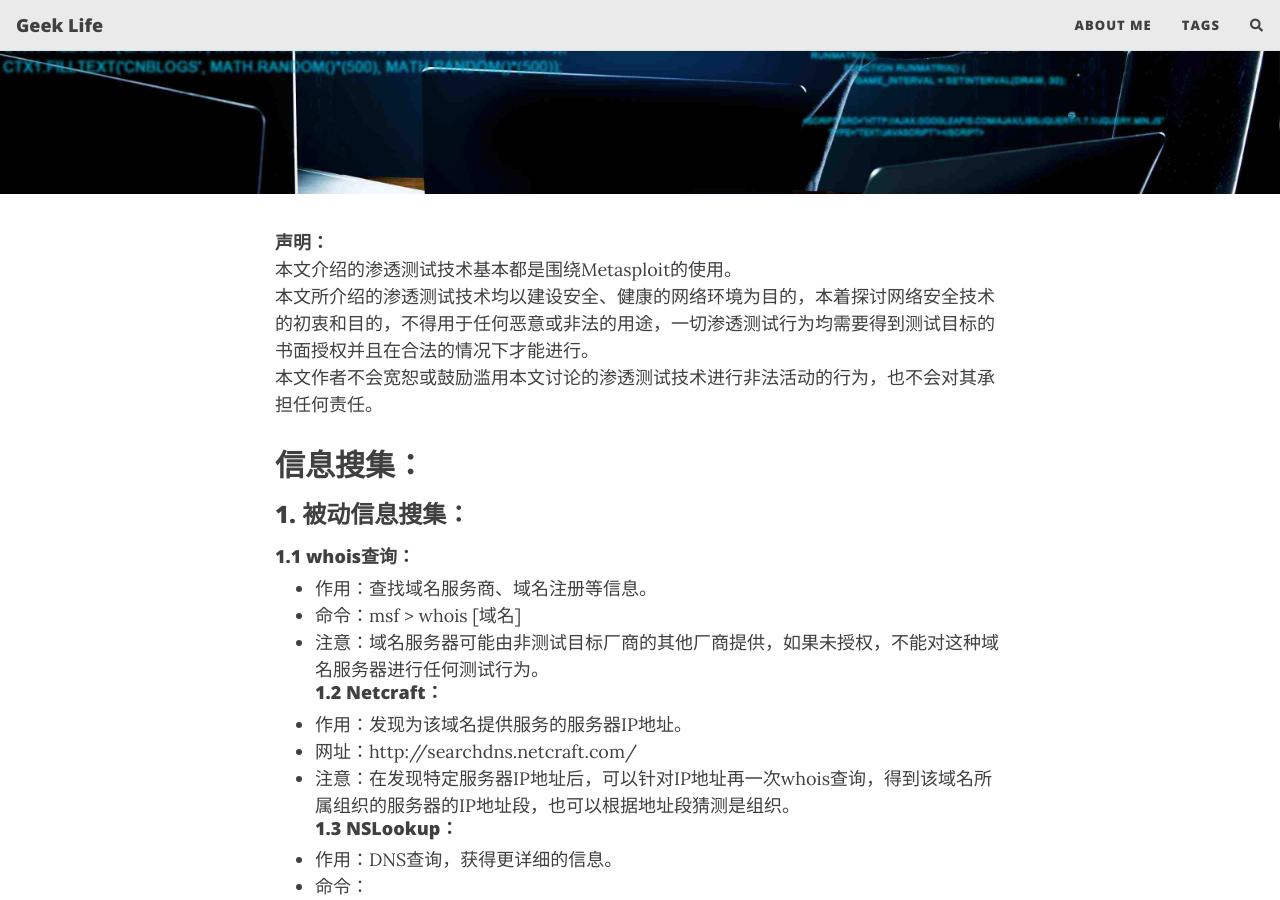
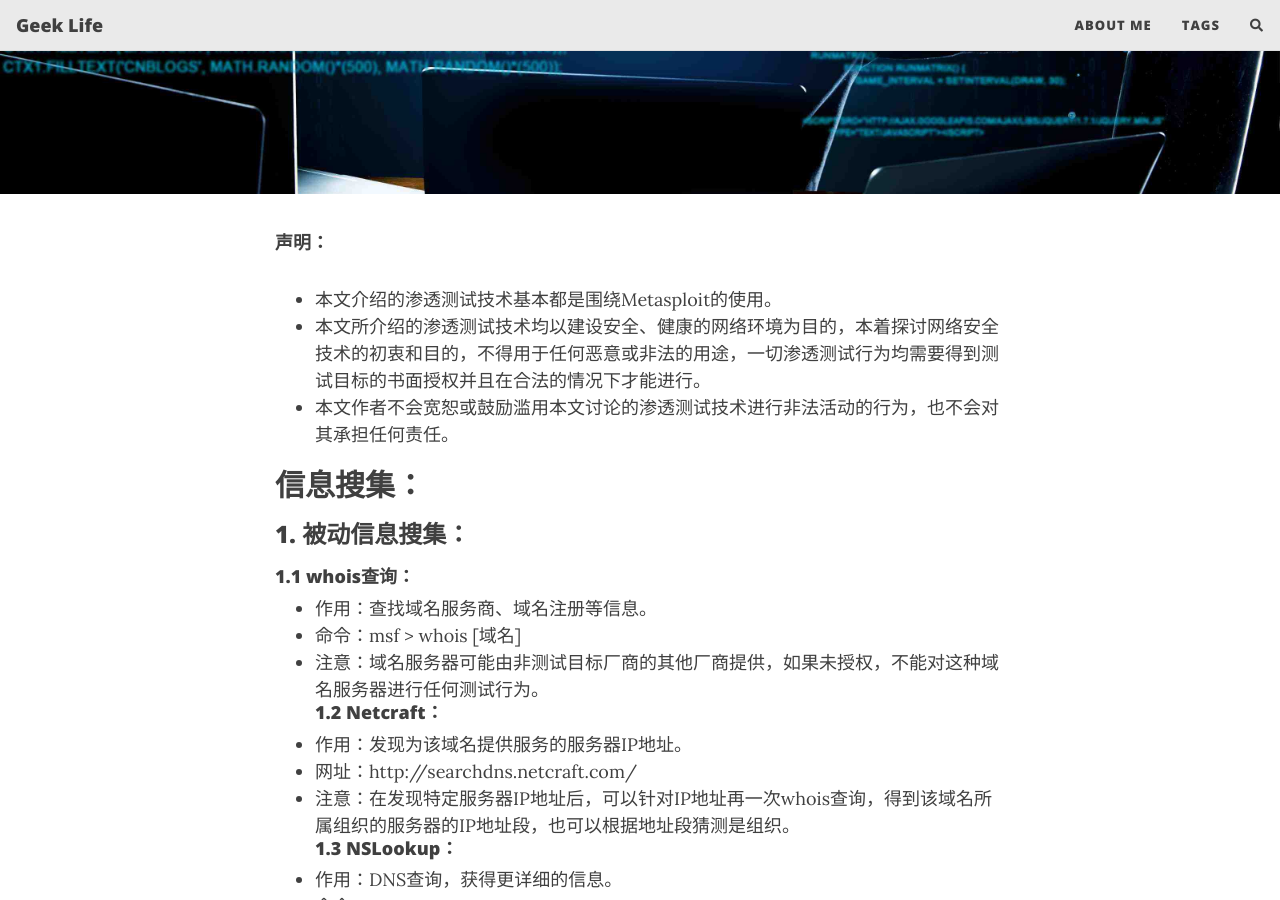
Before and after one commit to a-fickle/a-fickle.github.io, a Jekyll site: the page built from _posts/2023-07-08-Metasploit渗透测试指南1-信息搜集.md, in a window 1280 px wide and 900 px high, scrolled down 404 px. Built offline with Jekyll 4.4.1, drawn with Linux system fonts in a browser that asks for light colours; nearby versions of some CDN libraries; comment, search, counter and statistics services are not loaded.

```diff
--- a/_posts/2023-07-08-Metasploit渗透测试指南1-信息搜集.md
+++ b/_posts/2023-07-08-Metasploit渗透测试指南1-信息搜集.md
@@ -8,9 +8,9 @@ cover-img: /assets/img/2023-07-08-Metasploit渗透测试指南1-信息搜集/cov
 ---
 
 **声明：**
-本文介绍的渗透测试技术基本都是围绕Metasploit的使用。
-本文所介绍的渗透测试技术均以建设安全、健康的网络环境为目的，本着探讨网络安全技术的初衷和目的，不得用于任何恶意或非法的用途，一切渗透测试行为均需要得到测试目标的书面授权并且在合法的情况下才能进行。
-本文作者不会宽恕或鼓励滥用本文讨论的渗透测试技术进行非法活动的行为，也不会对其承担任何责任。
+* 本文介绍的渗透测试技术基本都是围绕Metasploit的使用。
+* 本文所介绍的渗透测试技术均以建设安全、健康的网络环境为目的，本着探讨网络安全技术的初衷和目的，不得用于任何恶意或非法的用途，一切渗透测试行为均需要得到测试目标的书面授权并且在合法的情况下才能进行。
+* 本文作者不会宽恕或鼓励滥用本文讨论的渗透测试技术进行非法活动的行为，也不会对其承担任何责任。
 
 
 ## 信息搜集：
```
